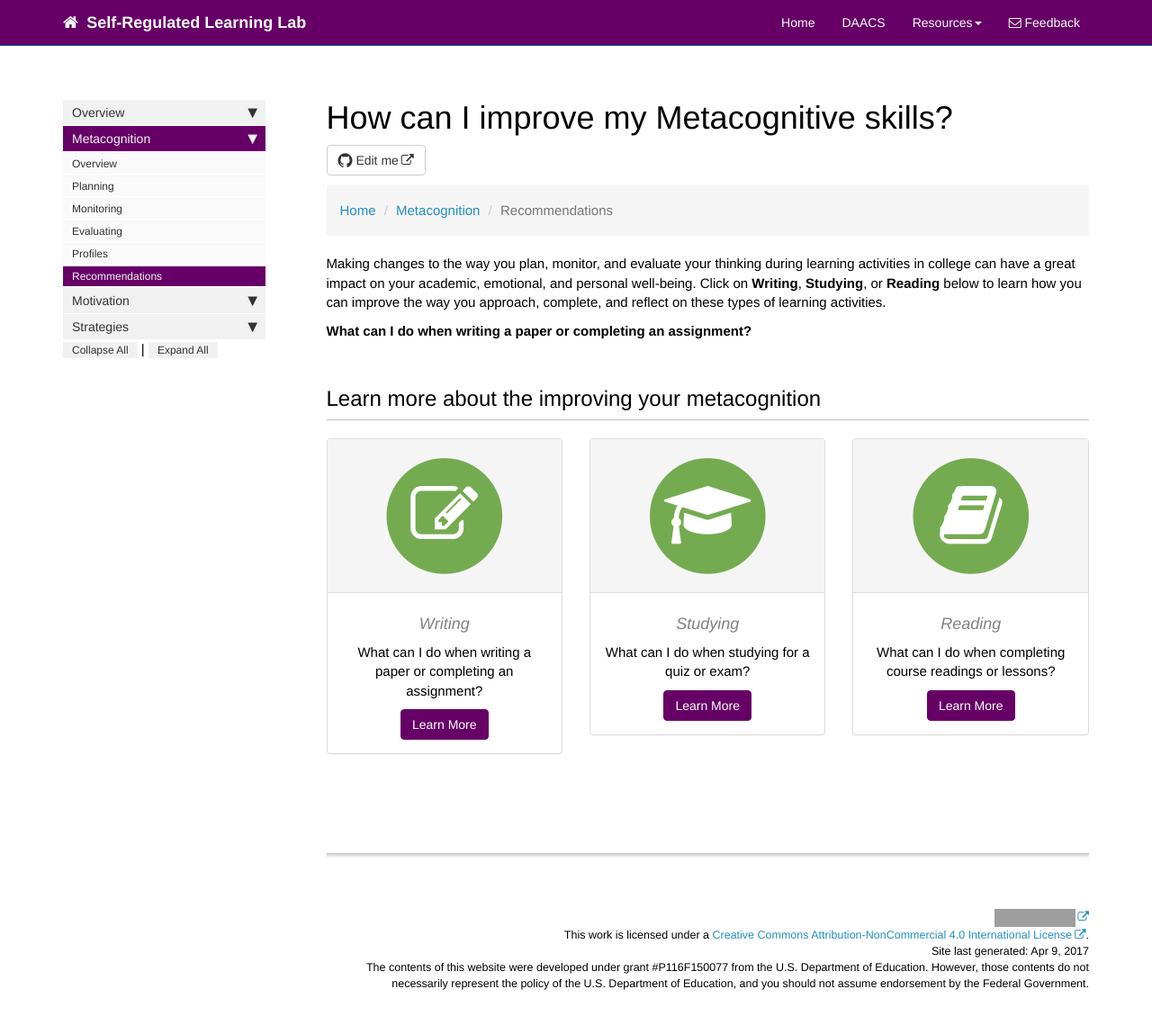
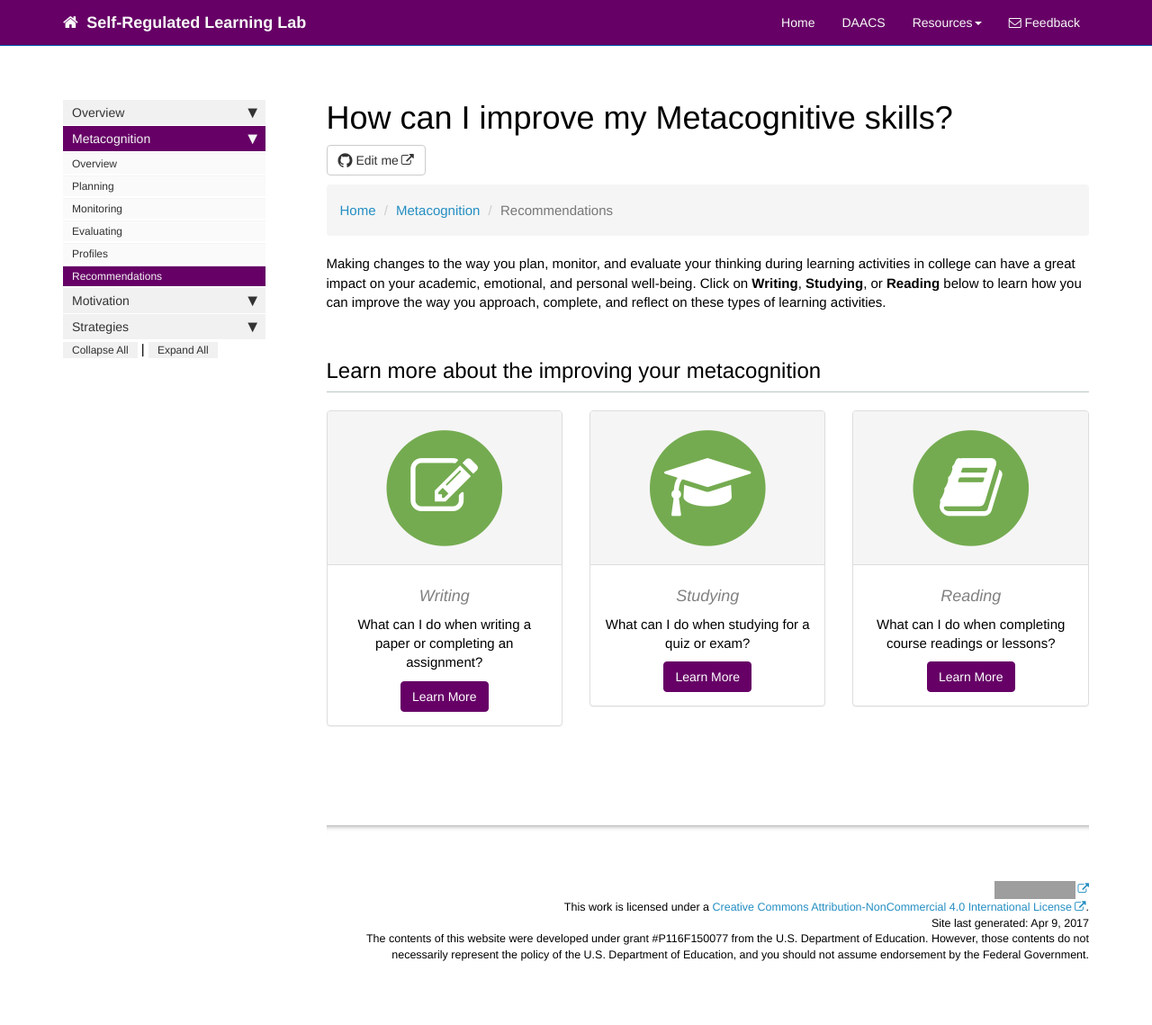
Before and after one commit to dfranklin02/SRL, a Jekyll site: the page built from docs/pages/metacognition/metacognition_recommendations.md, in a window 1280 px wide and 1153 px high. Shown: the top 1139 px of the window at 90% size. Built offline with Jekyll 4.4.1, drawn with Linux system fonts in a browser that asks for light colours; nearby versions of some CDN libraries; comment, search, counter and statistics services are not loaded; grey boxes are pictures that could not be loaded.

Commit message:
Update metacognition_recommendations.md

```diff
--- a/docs/pages/metacognition/metacognition_recommendations.md
+++ b/docs/pages/metacognition/metacognition_recommendations.md
@@ -23,14 +23,6 @@ toc: false
 </ul>
 
 Making changes to the way you plan, monitor, and evaluate your thinking during learning activities in college can have a great impact on your academic, emotional, and personal well-being. Click on **Writing**, **Studying**, or **Reading** below to learn how you can improve the way you approach, complete, and reflect on these types of learning activities.
-
-**What can I do when writing a paper or completing an assignment?**
-
-
-
-
-
-
 
 <div class="row">
          <div class="col-lg-12">
```
